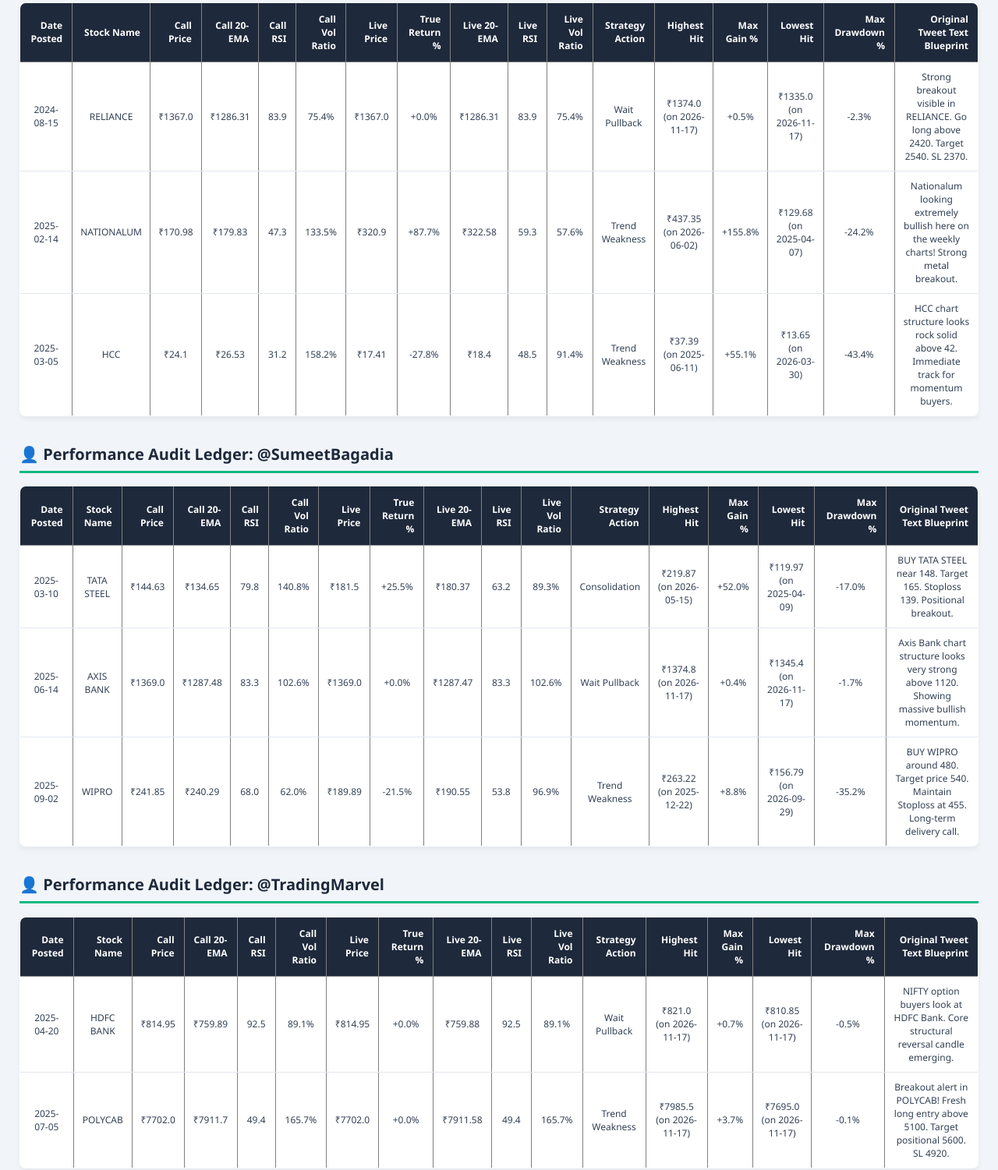
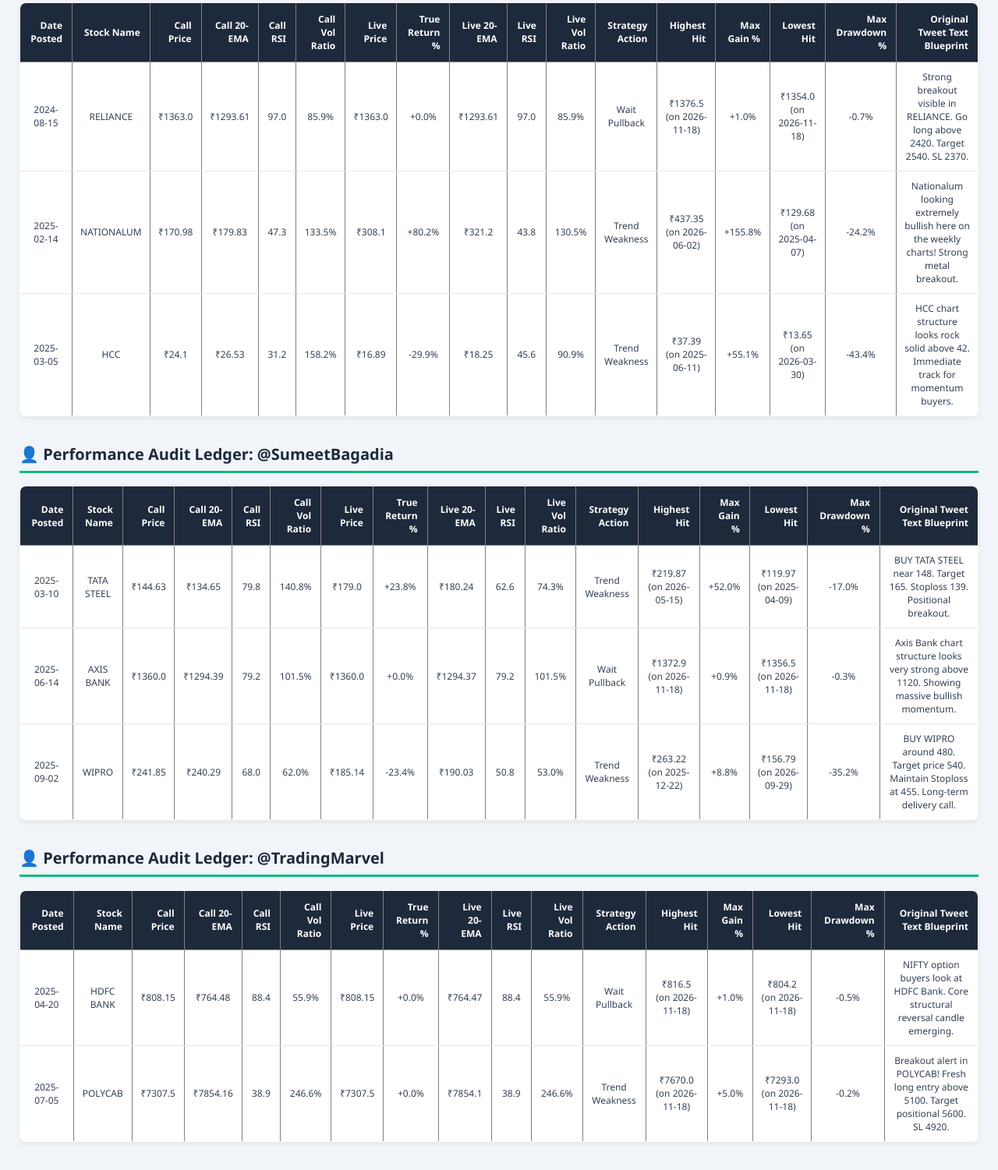
Before and after one commit to SCORPIONRAJA/quant-desk-pipeline, a plain HTML site: page index.html in a window 1280 px wide. Shown: the part 200-1701 px from the top of the page at 78% size. Drawn offline with Linux system fonts and the light colour scheme.

Commit message:
deploy: a625f06c528ebb991ea389376a4f63eb0698d749

```diff
--- a/index.html
+++ b/index.html
@@ -43,20 +43,20 @@
     <tr>
       <td>2024-08-15</td>
       <td>RELIANCE</td>
-      <td>₹1367.0</td>
-      <td>₹1286.31</td>
-      <td>83.9</td>
-      <td>75.4%</td>
-      <td>₹1367.0</td>
+      <td>₹1363.0</td>
+      <td>₹1293.61</td>
+      <td>97.0</td>
+      <td>85.9%</td>
+      <td>₹1363.0</td>
       <td>+0.0%</td>
-      <td>₹1286.31</td>
-      <td>83.9</td>
-      <td>75.4%</td>
+      <td>₹1293.61</td>
+      <td>97.0</td>
+      <td>85.9%</td>
       <td>Wait Pullback</td>
-      <td>₹1374.0 (on 2026-11-17)</td>
-      <td>+0.5%</td>
-      <td>₹1335.0 (on 2026-11-17)</td>
-      <td>-2.3%</td>
+      <td>₹1376.5 (on 2026-11-18)</td>
+      <td>+1.0%</td>
+      <td>₹1354.0 (on 2026-11-18)</td>
+      <td>-0.7%</td>
       <td>Strong breakout visible in RELIANCE. Go long above 2420. Target 2540. SL 2370.</td>
     </tr>
     <tr>
@@ -66,11 +66,11 @@
       <td>₹179.83</td>
       <td>47.3</td>
       <td>133.5%</td>
-      <td>₹320.9</td>
-      <td>+87.7%</td>
-      <td>₹322.58</td>
-      <td>59.3</td>
-      <td>57.6%</td>
+      <td>₹308.1</td>
+      <td>+80.2%</td>
+      <td>₹321.2</td>
+      <td>43.8</td>
+      <td>130.5%</td>
       <td>Trend Weakness</td>
       <td>₹437.35 (on 2026-06-02)</td>
       <td>+155.8%</td>
@@ -85,11 +85,11 @@
       <td>₹26.53</td>
       <td>31.2</td>
       <td>158.2%</td>
-      <td>₹17.41</td>
-      <td>-27.8%</td>
-      <td>₹18.4</td>
-      <td>48.5</td>
-      <td>91.4%</td>
+      <td>₹16.89</td>
+      <td>-29.9%</td>
+      <td>₹18.25</td>
+      <td>45.6</td>
+      <td>90.9%</td>
       <td>Trend Weakness</td>
       <td>₹37.39 (on 2025-06-11)</td>
       <td>+55.1%</td>
@@ -128,12 +128,12 @@
       <td>₹134.65</td>
       <td>79.8</td>
       <td>140.8%</td>
-      <td>₹181.5</td>
-      <td>+25.5%</td>
-      <td>₹180.37</td>
-      <td>63.2</td>
-      <td>89.3%</td>
-      <td>Consolidation</td>
+      <td>₹179.0</td>
+      <td>+23.8%</td>
+      <td>₹180.24</td>
+      <td>62.6</td>
+      <td>74.3%</td>
+      <td>Trend Weakness</td>
       <td>₹219.87 (on 2026-05-15)</td>
       <td>+52.0%</td>
       <td>₹119.97 (on 2025-04-09)</td>
@@ -143,20 +143,20 @@
     <tr>
       <td>2025-06-14</td>
       <td>AXIS BANK</td>
-      <td>₹1369.0</td>
-      <td>₹1287.48</td>
-      <td>83.3</td>
-      <td>102.6%</td>
-      <td>₹1369.0</td>
+      <td>₹1360.0</td>
+      <td>₹1294.39</td>
+      <td>79.2</td>
+      <td>101.5%</td>
+      <td>₹1360.0</td>
       <td>+0.0%</td>
-      <td>₹1287.47</td>
-      <td>83.3</td>
-      <td>102.6%</td>
+      <td>₹1294.37</td>
+      <td>79.2</td>
+      <td>101.5%</td>
       <td>Wait Pullback</td>
-      <td>₹1374.8 (on 2026-11-17)</td>
-      <td>+0.4%</td>
-      <td>₹1345.4 (on 2026-11-17)</td>
-      <td>-1.7%</td>
+      <td>₹1372.9 (on 2026-11-18)</td>
+      <td>+0.9%</td>
+      <td>₹1356.5 (on 2026-11-18)</td>
+      <td>-0.3%</td>
       <td>Axis Bank chart structure looks very strong above 1120. Showing massive bullish momentum.</td>
     </tr>
     <tr>
@@ -166,11 +166,11 @@
       <td>₹240.29</td>
       <td>68.0</td>
       <td>62.0%</td>
-      <td>₹189.89</td>
-      <td>-21.5%</td>
-      <td>₹190.55</td>
-      <td>53.8</td>
-      <td>96.9%</td>
+      <td>₹185.14</td>
+      <td>-23.4%</td>
+      <td>₹190.03</td>
+      <td>50.8</td>
+      <td>53.0%</td>
       <td>Trend Weakness</td>
       <td>₹263.22 (on 2025-12-22)</td>
       <td>+8.8%</td>
@@ -205,39 +205,39 @@
     <tr>
       <td>2025-04-20</td>
       <td>HDFC BANK</td>
-      <td>₹814.95</td>
-      <td>₹759.89</td>
-      <td>92.5</td>
-      <td>89.1%</td>
-      <td>₹814.95</td>
+      <td>₹808.15</td>
+      <td>₹764.48</td>
+      <td>88.4</td>
+      <td>55.9%</td>
+      <td>₹808.15</td>
       <td>+0.0%</td>
-      <td>₹759.88</td>
-      <td>92.5</td>
-      <td>89.1%</td>
+      <td>₹764.47</td>
+      <td>88.4</td>
+      <td>55.9%</td>
       <td>Wait Pullback</td>
-      <td>₹821.0 (on 2026-11-17)</td>
-      <td>+0.7%</td>
-      <td>₹810.85 (on 2026-11-17)</td>
+      <td>₹816.5 (on 2026-11-18)</td>
+      <td>+1.0%</td>
+      <td>₹804.2 (on 2026-11-18)</td>
       <td>-0.5%</td>
       <td>NIFTY option buyers look at HDFC Bank. Core structural reversal candle emerging.</td>
     </tr>
     <tr>
       <td>2025-07-05</td>
       <td>POLYCAB</td>
-      <td>₹7702.0</td>
-      <td>₹7911.7</td>
-      <td>49.4</td>
-      <td>165.7%</td>
-      <td>₹7702.0</td>
+      <td>₹7307.5</td>
+      <td>₹7854.16</td>
+      <td>38.9</td>
+      <td>246.6%</td>
+      <td>₹7307.5</td>
       <td>+0.0%</td>
-      <td>₹7911.58</td>
-      <td>49.4</td>
-      <td>165.7%</td>
+      <td>₹7854.1</td>
+      <td>38.9</td>
+      <td>246.6%</td>
       <td>Trend Weakness</td>
-      <td>₹7985.5 (on 2026-11-17)</td>
-      <td>+3.7%</td>
-      <td>₹7695.0 (on 2026-11-17)</td>
-      <td>-0.1%</td>
+      <td>₹7670.0 (on 2026-11-18)</td>
+      <td>+5.0%</td>
+      <td>₹7293.0 (on 2026-11-18)</td>
+      <td>-0.2%</td>
       <td>Breakout alert in POLYCAB! Fresh long entry above 5100. Target positional 5600. SL 4920.</td>
     </tr>
   </tbody>
```
